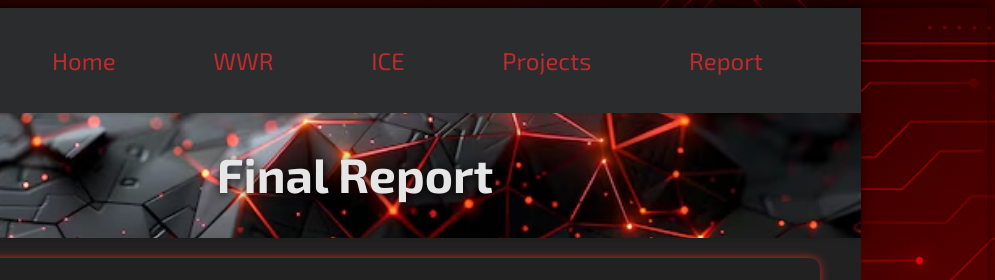
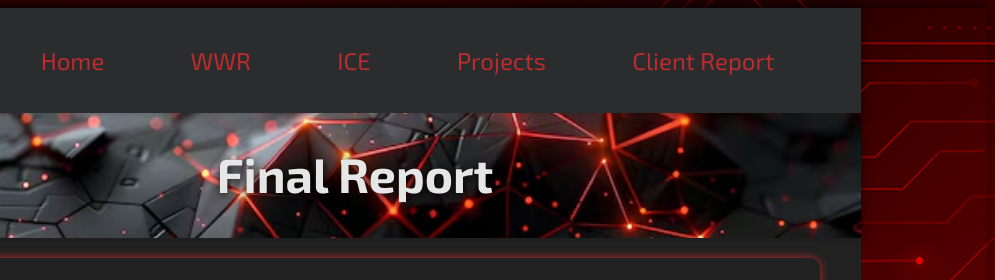
Before and after one commit to Jason-Madsen/wdd130, a plain HTML site: page client_report.html in a window 1280 px wide. Shown: the top 280 px of the page, 285-1280 px from the left. Drawn offline with Linux system fonts and the light colour scheme.

Commit message:
nav update

```diff
--- a/client_report.html
+++ b/client_report.html
@@ -17,7 +17,7 @@
                 <a href="wwr/index.html" target="_blank">WWR</a>
                 <a href="ice.html">ICE</a>
                 <a href="index.html#icelist">Projects</a>
-                <a href="client_report.html">Report</a>
+                <a href="client_report.html">Client Report</a>
             </nav>
         </header>
         <div class="mainh1">
```
Also changed, not shown: ice.html (+1 -1 lines), index.html (+1 -1 lines).
